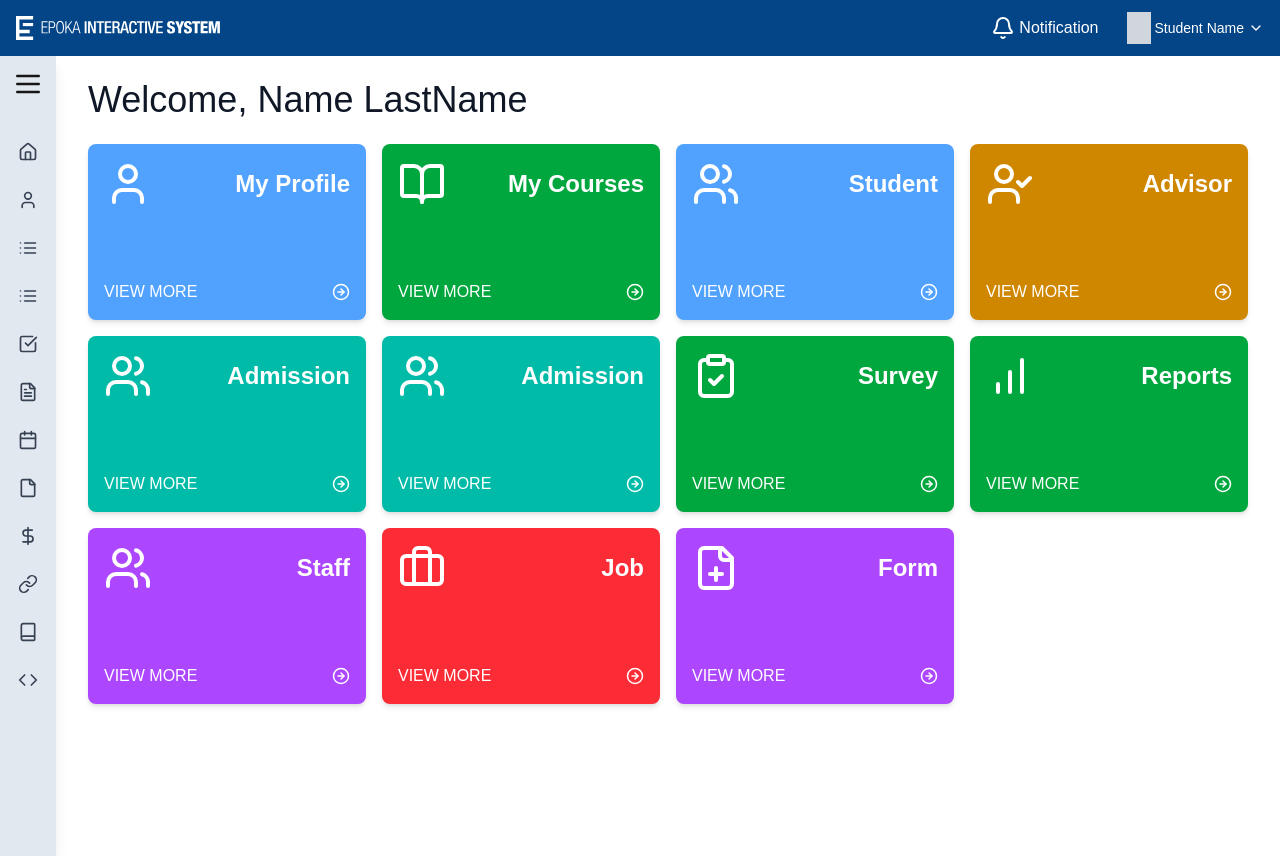
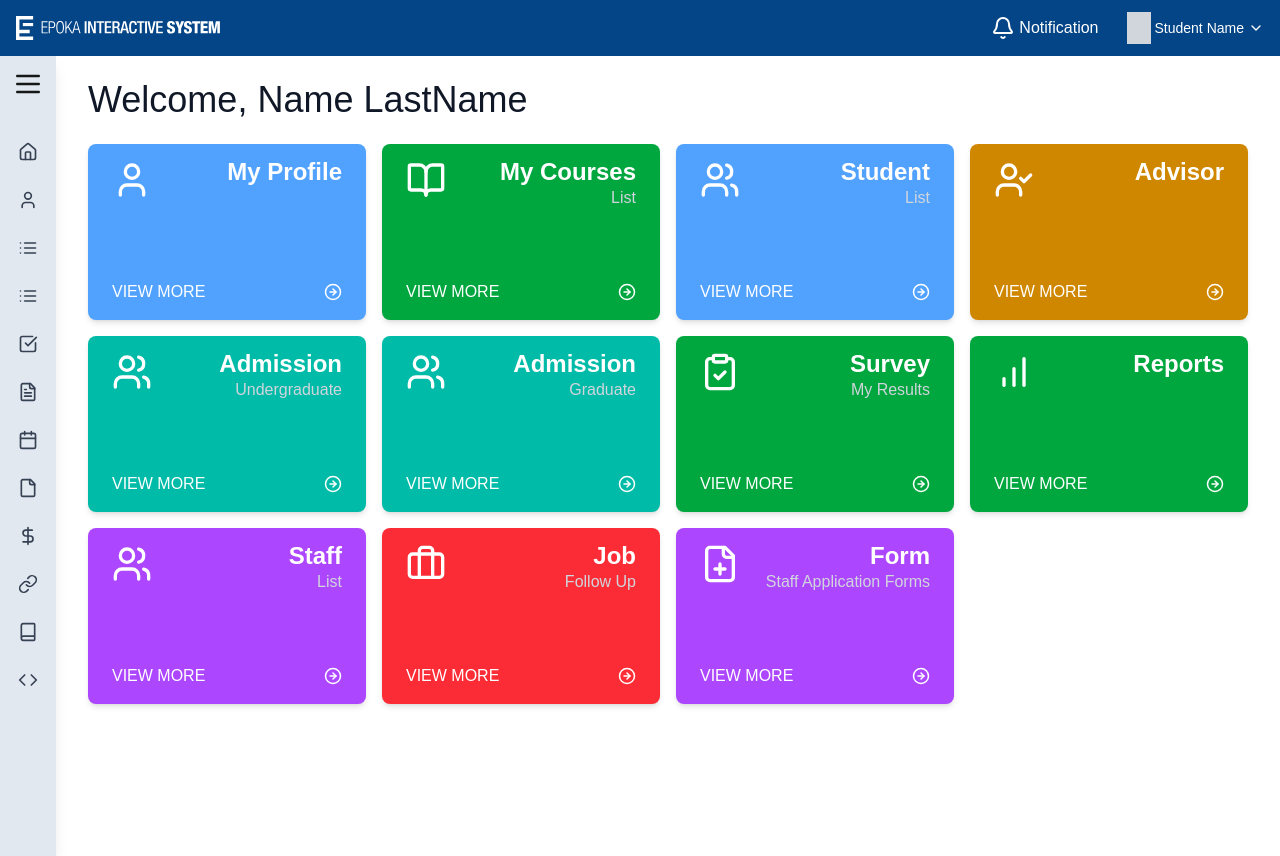
Before and after one commit to herion05/eis-frontend, a Next.js app: page /lecturer-dashboard in a window 1280 px wide. Built offline with nearby package versions, Linux system fonts and the light colour scheme; no server answers.

Commit message:
Added subtitle to dashboard card

```diff
--- a/app/components/DashboardCard.jsx
+++ b/app/components/DashboardCard.jsx
@@ -3,10 +3,15 @@ import { CircleArrowRight } from "lucide-react";
 
 function DashboardCard({ title, subtitle, Icon, bgColor, href }) {
   return (
-    <Link href={href} className={`flex flex-col justify-between p-4 h-44 shadow-md text-white rounded-lg ${bgColor}`}>
-      <div className="flex justify-between items-center mb-auto">
-        <Icon size={48} className="text-white" />
-        <h2 className="text-2xl font-bold text-right flex-1">{title}</h2>
+    <Link
+      href={href}
+      className={`flex flex-col justify-between p-4 xl:px-6 h-44 shadow-md text-white rounded-lg ${bgColor}`}>
+      <div className="flex justify-between items-start mb-auto">
+        <Icon className="text-white size-8 xl:size-10" />
+        <div className="flex flex-col gap-0.5">
+          <p className="text-2xl leading-none font-semibold text-right flex-1">{title}</p>
+          {subtitle && <p className="ml-auto text-gray-300">{subtitle}</p>}
+        </div>
       </div>
       <div className="mt-auto pt-4 flex justify-between items-center text-base">
         <span>VIEW MORE</span>
--- a/app/lecturer-dashboard/page.js
+++ b/app/lecturer-dashboard/page.js
@@ -43,7 +43,14 @@ async function LecturerDashboard() {
           </div>
           <div className="grid container mx-auto grid-cols-2 lg:grid-cols-4 gap-4">
             {dashboardItems.map((item, idx) => (
-              <DashboardCard key={idx} title={item.title} Icon={item.icon} bgColor={item.bgColor} href={item.href} />
+              <DashboardCard
+                key={idx}
+                title={item.title}
+                subtitle={item.subtitle}
+                Icon={item.icon}
+                bgColor={item.bgColor}
+                href={item.href}
+              />
             ))}
           </div>
         </main>
```
